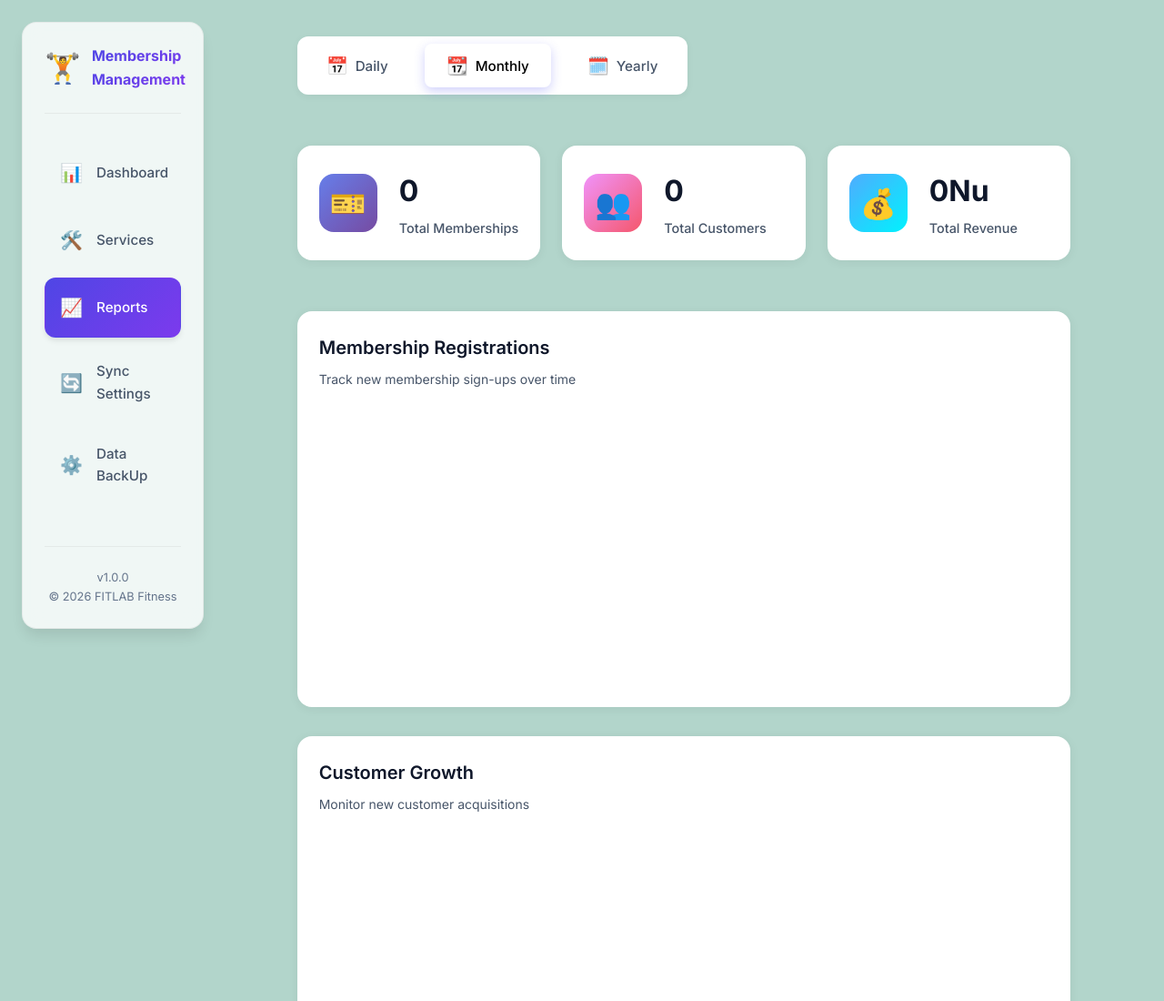
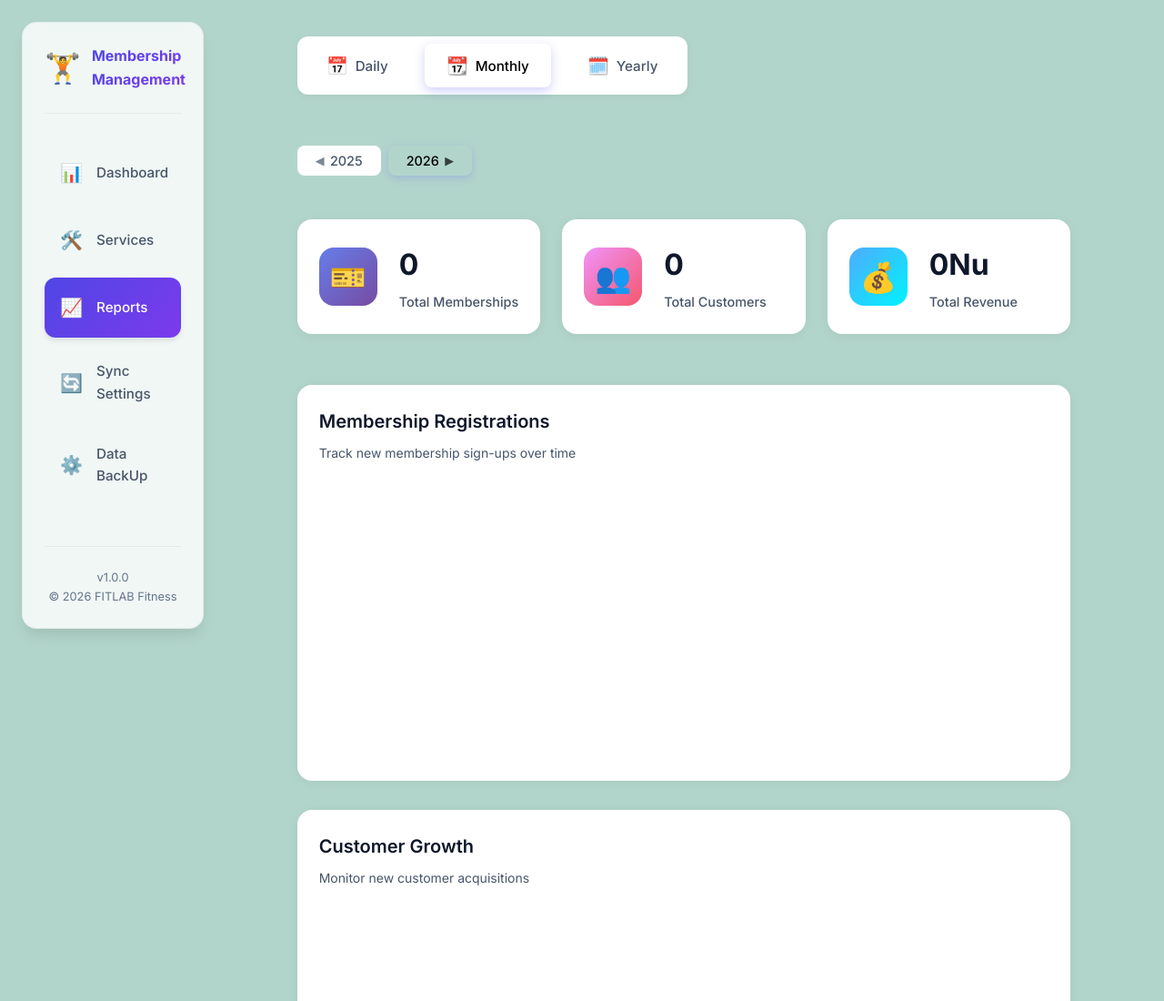
Before and after one commit to santoshgtm95/ngufitness, a plain HTML site: page frontend/reports.html in a window 1280 px wide. Shown: the top 1100 px of the page at 91% size. Drawn offline with nearby package versions, Linux system fonts and the light colour scheme; no server answers.

Commit message:
report fixed

```diff
--- a/frontend/css/reports.css
+++ b/frontend/css/reports.css
@@ -47,6 +47,51 @@
 
 .period-icon {
     font-size: 1.2rem;
+}
+
+/* Year Selector */
+.year-selector {
+    display: flex;
+    gap: 0.5rem;
+    margin-bottom: 1.5rem;
+    align-items: center;
+}
+
+.year-selector.hidden-selector {
+    display: none;
+}
+
+.year-btn {
+    display: flex;
+    align-items: center;
+    gap: 0.4rem;
+    padding: 0.5rem 1.25rem;
+    border: 1.5px solid var(--border-color);
+    background: white;
+    color: var(--text-secondary);
+    border-radius: 8px;
+    cursor: pointer;
+    font-size: 0.9rem;
+    font-weight: 500;
+    transition: all 0.2s ease;
+    font-family: 'Inter', sans-serif;
+}
+
+.year-btn:hover {
+    border-color: var(--primary-color);
+    color: var(--text-primary);
+}
+
+.year-btn.active {
+    background: var(--primary-color);
+    border-color: var(--primary-color);
+    color: #000;
+    box-shadow: 0 3px 10px rgba(99, 102, 241, 0.25);
+}
+
+.year-icon {
+    font-size: 0.8rem;
+    opacity: 0.7;
 }
 
 /* Statistics Grid */
--- a/frontend/js/reports.js
+++ b/frontend/js/reports.js
@@ -3,6 +3,7 @@ const API_URL = 'http://localhost:3000/api';
 
 // Global state
 let currentPeriod = 'monthly';
+let currentYear = new Date().getFullYear();   // current year by default
 let charts = {
     membership: null,
     customer: null,
@@ -12,6 +13,7 @@ let charts = {
 // Initialize on page load
 document.addEventListener('DOMContentLoaded', () => {
     initializePeriodSelector();
+    initializeYearSelector();
     loadReports(currentPeriod);
 });
 
@@ -25,8 +27,37 @@ function initializePeriodSelector() {
             periodButtons.forEach(b => b.classList.remove('active'));
             btn.classList.add('active');
 
+            // Show/hide year selector (not needed for 'yearly' view)
+            const yearSelector = document.getElementById('yearSelector');
+            if (btn.dataset.period === 'yearly') {
+                yearSelector.classList.add('hidden-selector');
+            } else {
+                yearSelector.classList.remove('hidden-selector');
+            }
+
             // Load new period data
             currentPeriod = btn.dataset.period;
+            loadReports(currentPeriod);
+        });
+    });
+}
+
+// Year selector initialization
+function initializeYearSelector() {
+    const thisYear = new Date().getFullYear();
+    const lastYear = thisYear - 1;
+
+    // Set labels with actual year numbers
+    document.getElementById('lastYearLabel').textContent = `${lastYear}`;
+    document.getElementById('currentYearLabel').textContent = `${thisYear}`;
+
+    const yearButtons = document.querySelectorAll('.year-btn');
+    yearButtons.forEach(btn => {
+        btn.addEventListener('click', () => {
+            yearButtons.forEach(b => b.classList.remove('active'));
+            btn.classList.add('active');
+
+            currentYear = btn.dataset.year === 'last' ? lastYear : thisYear;
             loadReports(currentPeriod);
         });
     });
@@ -37,7 +68,13 @@ async function loadReports(period) {
     showLoading();
 
     try {
-        const response = await fetch(`${API_URL}/reports/${period}`);
+        let url = `${API_URL}/reports/${period}`;
+        // Pass year param for daily and monthly endpoints
+        if (period === 'daily' || period === 'monthly') {
+            url += `?year=${currentYear}`;
+        }
+
+        const response = await fetch(url);
         const data = await response.json();
 
         if (data.success) {
--- a/frontend/reports.html
+++ b/frontend/reports.html
@@ -35,6 +35,18 @@
                 <button class="period-btn" data-period="yearly">
                     <span class="period-icon">🗓️</span>
                     <span>Yearly</span>
+                </button>
+            </div>
+
+            <!-- Year Selector (hidden for yearly period) -->
+            <div class="year-selector" id="yearSelector">
+                <button class="year-btn" data-year="last" id="lastYearBtn">
+                    <span class="year-icon">◀</span>
+                    <span id="lastYearLabel">Last Year</span>
+                </button>
+                <button class="year-btn active" data-year="current" id="currentYearBtn">
+                    <span id="currentYearLabel">This Year</span>
+                    <span class="year-icon">▶</span>
                 </button>
             </div>
 
```
